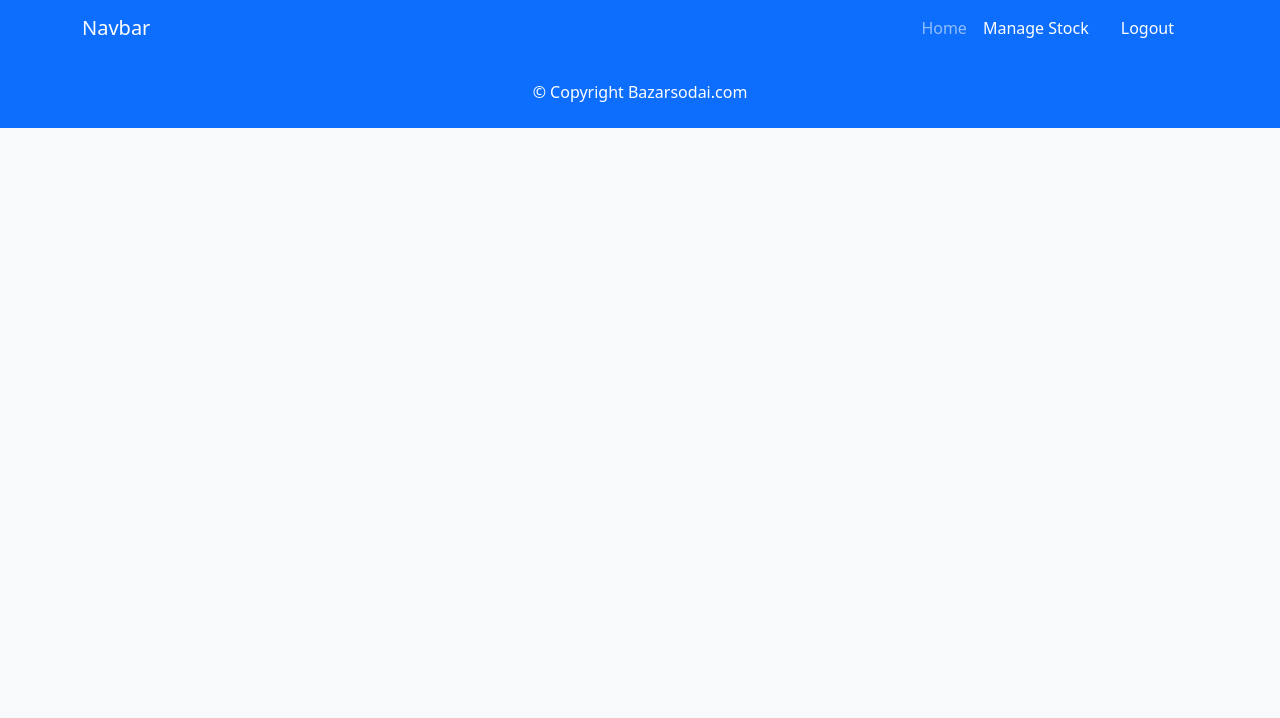
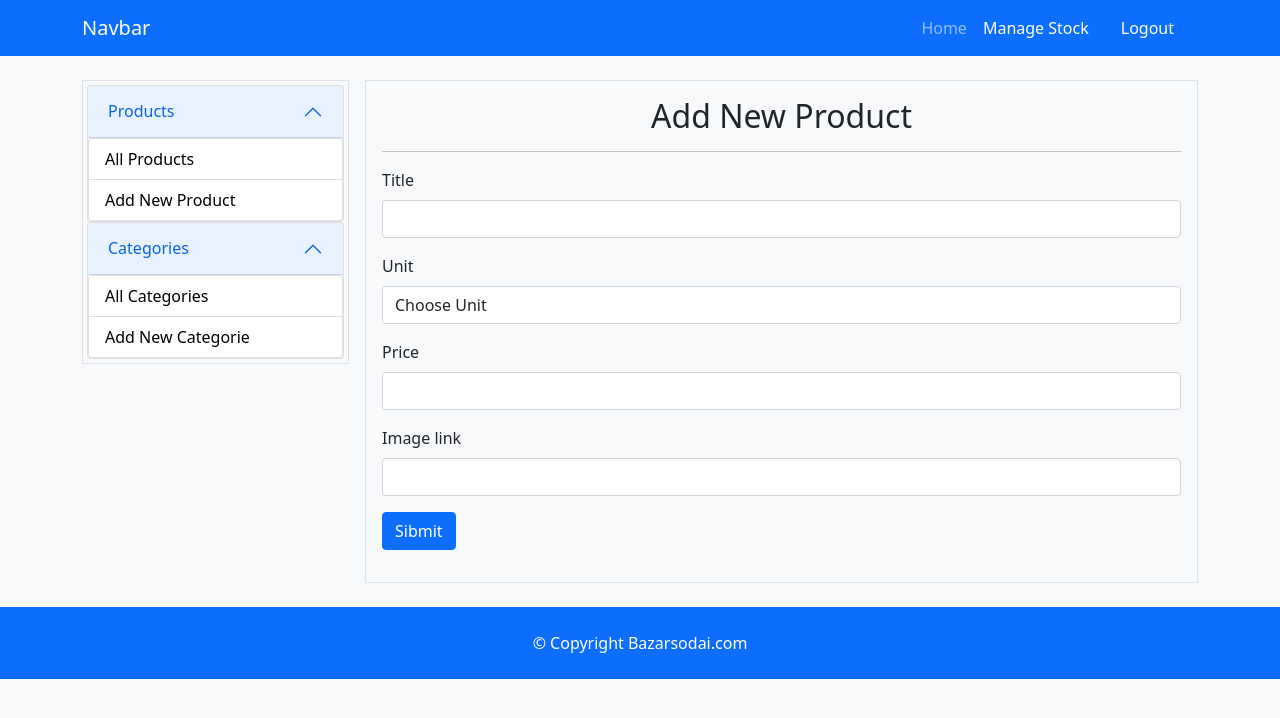
Before and after one commit to hmrahim/project-9-warehouse-website-client, a React (Create React App) app: page /managestock/addproducts in a window 1280 px wide. Shown: the top 718 px of the page. Built offline with nearby package versions, Linux system fonts and the light colour scheme; no server answers; sample sign-in values are in the browser's storage.

Commit message:
categorie and add categorie feture added

```diff
--- a/package.json
+++ b/package.json
@@ -6,6 +6,7 @@
     "@testing-library/jest-dom": "^5.16.4",
     "@testing-library/react": "^13.1.1",
     "@testing-library/user-event": "^13.5.0",
+    "axios": "^0.27.2",
     "bootstrap": "^5.1.3",
     "firebase": "^9.7.0",
     "react": "^18.1.0",
--- a/src/App.js
+++ b/src/App.js
@@ -13,6 +13,10 @@ import { ToastContainer, toast } from 'react-toastify';
   import 'react-toastify/dist/ReactToastify.css';
 import RequireAuth from './Components/Pages/RequireAuth/RequireAuth';
 import ManageStock from './Components/Pages/ManageStock/ManageStock';
+import AllProducts from './Components/Pages/AllProducts/AllProducts';
+import AddNewProduct from './Components/Pages/AllProducts/AddNewProduct';
+import Categories from './Components/Pages/Categories/Categories';
+import AddNewCategorie from './Components/Pages/Categories/AddNewCategorie';
 function App() {
   return (
     <div className="App " >
@@ -22,13 +26,13 @@ function App() {
       <Route path='/login' element={<Login></Login>}></Route>
       <Route path='/signup' element={<Signup></Signup>}></Route>
       <Route path='/resetpass' element={<ResetPass></ResetPass>}></Route>
-      <Route path='/managestock' element={
-      <RequireAuth>
-        <ManageStock></ManageStock>
+      <Route path='/managestock' element={ <RequireAuth> <ManageStock></ManageStock> </RequireAuth>}>
+        <Route path='products' element={<AllProducts></AllProducts>}></Route>
+        <Route path='addproducts' element={<AddNewProduct></AddNewProduct>}></Route>
+        <Route path='categories' element={<Categories></Categories>}></Route>
+        <Route path='addcategorie' element={<AddNewCategorie></AddNewCategorie>}></Route>
 
-      </RequireAuth>}>
-
-      </Route>
+         </Route>
     </Routes>
     <ToastContainer></ToastContainer>
     <Footer></Footer>
--- /dev/null
+++ b/src/Components/Hooks/useSendData.js
@@ -0,0 +1,26 @@
+import { async } from "@firebase/util"
+import axios from "axios"
+
+
+const useSendData = ()=> {
+    const sendProductDataHandeler= async(e)=>{
+        e.preventDefault()
+        const title = e.target.title.value
+        const unit = e.target.unit.value
+        const price = e.target.price.value
+        const link = e.target.link.value
+        const data = {title,unit,price,link}
+        const url = "http://localhost:5000/product"
+      const sendData = await  axios.post(url,data)
+        console.log(sendData);
+
+    }
+
+
+
+
+    return {sendProductDataHandeler}
+}
+
+
+export default useSendData
--- /dev/null
+++ b/src/Components/Pages/AllProducts/AddNewProduct.js
@@ -0,0 +1,50 @@
+import React from 'react';
+import useSendData from '../../Hooks/useSendData';
+
+const AddNewProduct = () => {
+    const {sendProductDataHandeler} = useSendData()
+    return (
+        <div>
+      <h2 className="text-center">Add New Product</h2> <hr />
+      <form onSubmit={sendProductDataHandeler} action="">
+        <div className="mb-3">
+          <label for="formGroupExampleInput" className="form-label">
+            Title
+          </label>
+          <input name="title" type="text" className="form-control" />
+        </div>
+        <div className="mb-3">
+          <label for="formGroupExampleInput" className="form-label">
+            Unit
+          </label>
+          <select name="unit"  className='form-control' id="">
+              <option selected>Choose Unit</option>
+              <option value="1kg">1kg</option>
+              <option value="4pcs">4pcs</option>
+              <option value="1pcs">1pcs</option>
+          </select>
+        </div>
+        <div className="mb-3">
+          <label for="formGroupExampleInput" className="form-label">
+            Price
+          </label>
+          <input name="price" type="text" className="form-control" />
+        </div>
+        <div className="mb-3">
+          <label for="formGroupExampleInput" className="form-label">
+            Image link
+          </label>
+          <input name="link" type="text" className="form-control" />
+        </div>
+
+        <div className="mb-3">
+          <button className="btn btn-primary " type="submit">
+            Sibmit
+          </button>
+        </div>
+      </form>
+    </div>
+    );
+};
+
+export default AddNewProduct;
--- /dev/null
+++ b/src/Components/Pages/AllProducts/AllProducts.js
@@ -0,0 +1,11 @@
+import React from "react";
+
+const AllProducts = () => {
+  return (
+    <div>
+      <h3>all products</h3>
+    </div>
+  );
+};
+
+export default AllProducts;
--- /dev/null
+++ b/src/Components/Pages/Categories/AddNewCategorie.js
@@ -0,0 +1,11 @@
+import React from 'react';
+
+const AddNewCategorie = () => {
+    return (
+        <div>
+            <h1>add new categorie</h1>
+        </div>
+    );
+};
+
+export default AddNewCategorie;
--- /dev/null
+++ b/src/Components/Pages/Categories/Categories.js
@@ -0,0 +1,11 @@
+import React from 'react';
+
+const Categories = () => {
+    return (
+        <div>
+            <h1>categorie</h1>
+        </div>
+    );
+};
+
+export default Categories;
--- a/src/Components/Pages/ManageStock/ManageStock.js
+++ b/src/Components/Pages/ManageStock/ManageStock.js
@@ -1,11 +1,79 @@
-import React from 'react';
+import React from "react";
+import { Link, Outlet } from "react-router-dom";
 
 const ManageStock = () => {
-    return (
-        <div>
-            <h1>Manage stock</h1>
+  return (
+    <div className="container my-4">
+      <div className="row gx-3">
+        <div className="col-md-3 ">
+          <div className="border p-1">
+            <div class="accordion" id="accordionExample">
+              <div class="accordion-item">
+                <h2 class="accordion-header m-0" id="headingOne">
+                  <button
+                    class="accordion-button"
+                    type="button"
+                    data-bs-toggle="collapse"
+                    data-bs-target="#collapseOne"
+                    aria-expanded="true"
+                    aria-controls="collapseOne"
+                  >
+                    Products
+                  </button>
+                </h2>
+                <div
+                  id="collapseOne"
+                  class="accordion-collapse collapse show"
+                  aria-labelledby="headingOne"
+                  data-bs-parent="#accordionExample"
+                >
+                  <ul class="list-group">
+                    <li class="list-group-item"><Link className="text-decoration-none text-black" to="/managestock/products">All Products</Link></li>
+                    <li class="list-group-item"><Link className="text-decoration-none text-black" to="/managestock/addproducts">Add New Product</Link></li>
+
+                  </ul>
+                </div>
+              </div>
+            </div>
+            <div class="accordion" id="accordionExample">
+              <div class="accordion-item">
+                <h2 class="accordion-header m-0" id="headingOne">
+                  <button
+                    class="accordion-button"
+                    type="button"
+                    data-bs-toggle="collapse"
+                    data-bs-target="#collapseOne"
+                    aria-expanded="true"
+                    aria-controls="collapseOne"
+                  >
+                    Categories
+                  </button>
+                </h2>
+                <div
+                  id="collapseOne"
+                  class="accordion-collapse collapse show"
+                  aria-labelledby="headingOne"
+                  data-bs-parent="#accordionExample"
+                >
+                  <ul class="list-group">
+                    <li class="list-group-item"><Link className="text-decoration-none text-black" to="/managestock/categories">All Categories</Link></li>
+                    <li class="list-group-item"><Link className="text-decoration-none text-black" to="/managestock/addcategorie">Add New Categorie</Link></li>
+
+                  </ul>
+                </div>
+              </div>
+            </div>
+          </div>
         </div>
-    );
+        <div className="col-md-9 ">
+          <div className="border p-3">
+            <Outlet></Outlet>
+
+          </div>
+        </div>
+      </div>
+    </div>
+  );
 };
 
 export default ManageStock;
--- a/src/index.css
+++ b/src/index.css
@@ -1,3 +1,6 @@
+html{
+
+}
 body {
   margin: 0;
   font-family: -apple-system, BlinkMacSystemFont, 'Segoe UI', 'Roboto', 'Oxygen',
@@ -5,6 +8,7 @@ body {
     sans-serif;
   -webkit-font-smoothing: antialiased;
   -moz-osx-font-smoothing: grayscale;
+
 }
 
 code {
```
Also changed, not shown: 1 other file (tests, documents, lock files or other folders).
